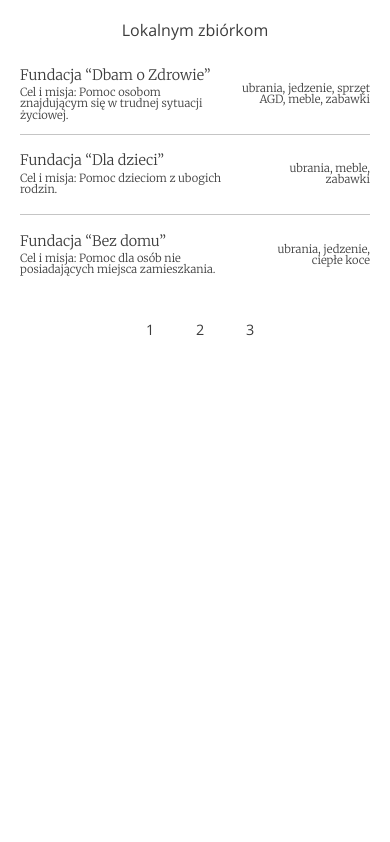
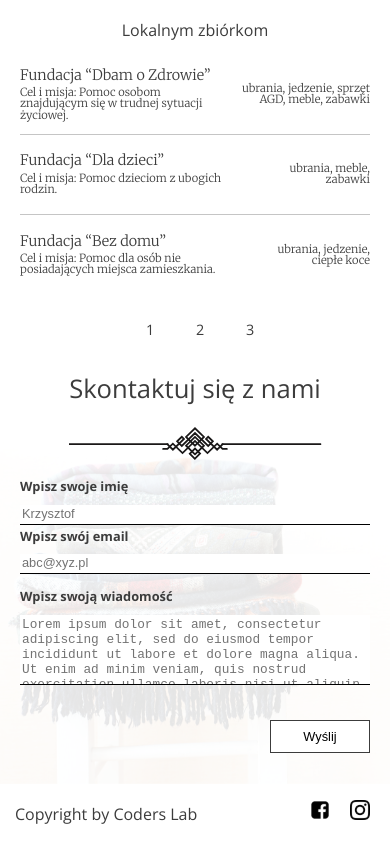
Before and after one commit to jarekm04/oddaj_rzeczy, a React (Create React App) app: page / in a window 390 px wide. Shown: the part 2400-3242 px from the top of the page. Before the commit the page ends 2739 px from the top, so only its background shows below. Built offline with nearby package versions, Linux system fonts and the light colour scheme; no server answers.

Commit message:
contact, footer mobile

```diff
--- a/src/scss/components/HomeComponents/contact.scss
+++ b/src/scss/components/HomeComponents/contact.scss
@@ -10,7 +10,6 @@
   }
   @media (min-width: 350px) and (max-width: 750px) {
     height: 450px;
-    display: none;
   }
   .bg-box {
     width: 50%;
@@ -19,6 +18,7 @@
       position: absolute;
       width: 100%;
       height: auto;
+      overflow: hidden;
     }
     .contact__bg {
       width: 100%;
@@ -35,7 +35,12 @@
         transform: scale(1.7);
       }
       @media (min-width: 350px) and (max-width: 750px) {
+        height: 350px;
+        margin-left: 0;
+        margin-top: 20%;
         opacity: 0.1;
+        transform: scale(1);
+        object-fit: cover;
       }
     }
   }
@@ -64,7 +69,7 @@
         margin-top: 70px;
       }
       @media (min-width: 350px) and (max-width: 750px) {
-        margin-top: 40px;
+        margin-top: 20px;
       }
     }
     .decoration {
--- a/src/scss/components/HomeComponents/footer.scss
+++ b/src/scss/components/HomeComponents/footer.scss
@@ -9,18 +9,27 @@
     margin-bottom: 40px;
   }
   @media (max-width: 750px) {
-    display: none;
+    flex-direction: row;
+    justify-content: space-between;
+    margin-top: 0;
+    margin-bottom: 20px;
   }
   .footer__text {
     font-size: 1.125rem;
     @media (max-width: 1000px) {
       font-size: 1rem;
     }
+    @media (max-width: 750px) {
+      margin-left: 15px;
+    }
   }
   .footer__media {
     align-self: flex-end;
     margin-top: -30px;
     margin-right: 90px;
+    @media (max-width: 750px) {
+      margin-right: 0;
+    }
     img {
       margin-right: 20px;
       cursor: pointer;
--- a/src/scss/components/HomeComponents/foundation.scss
+++ b/src/scss/components/HomeComponents/foundation.scss
@@ -6,7 +6,7 @@
     margin-top: 35px;
   }
   @media (max-width: 750px) {
-    height: 520px;
+    height: 537px;
     overflow: hidden;
   }
   .foundation__title {
```
